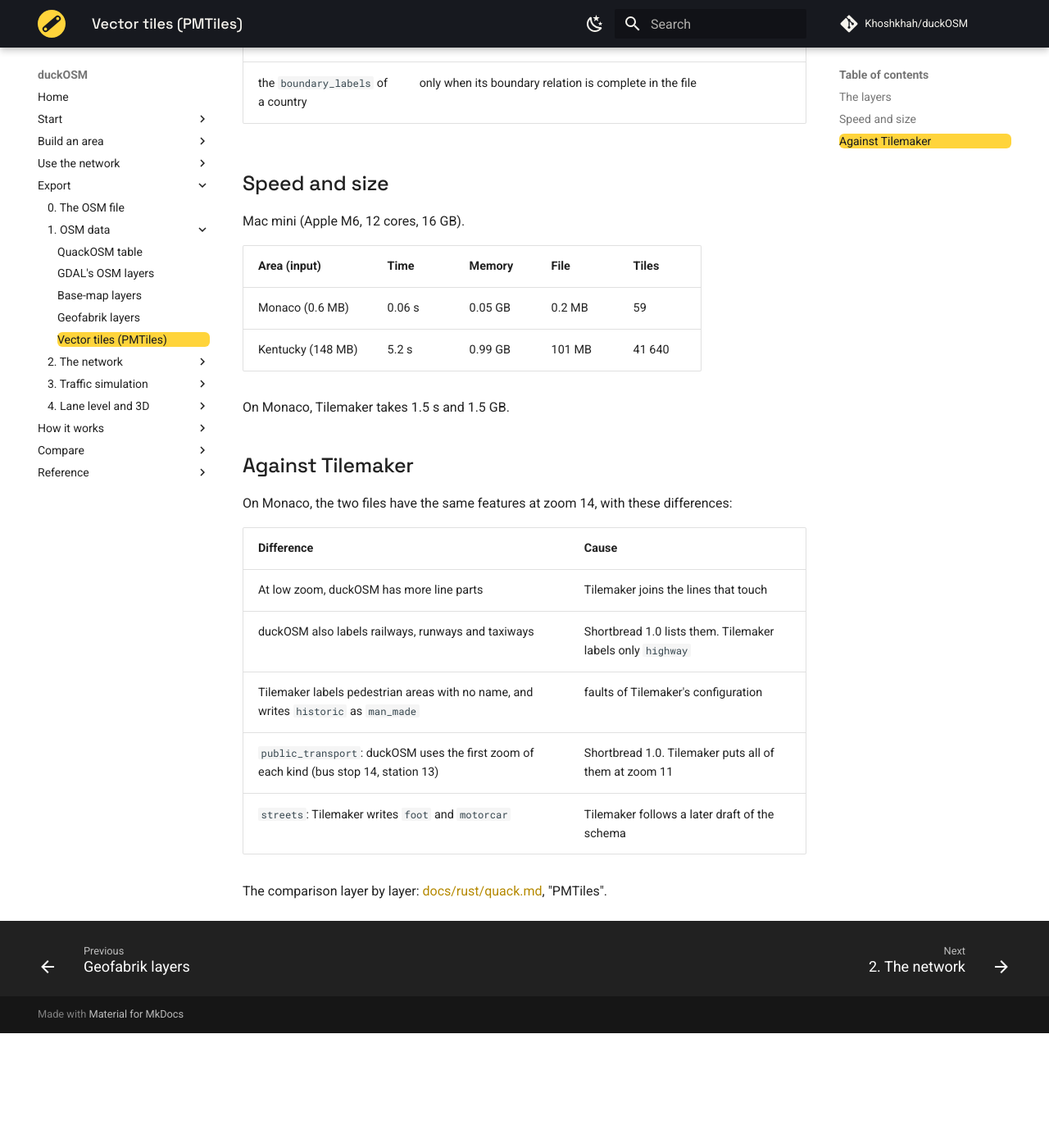
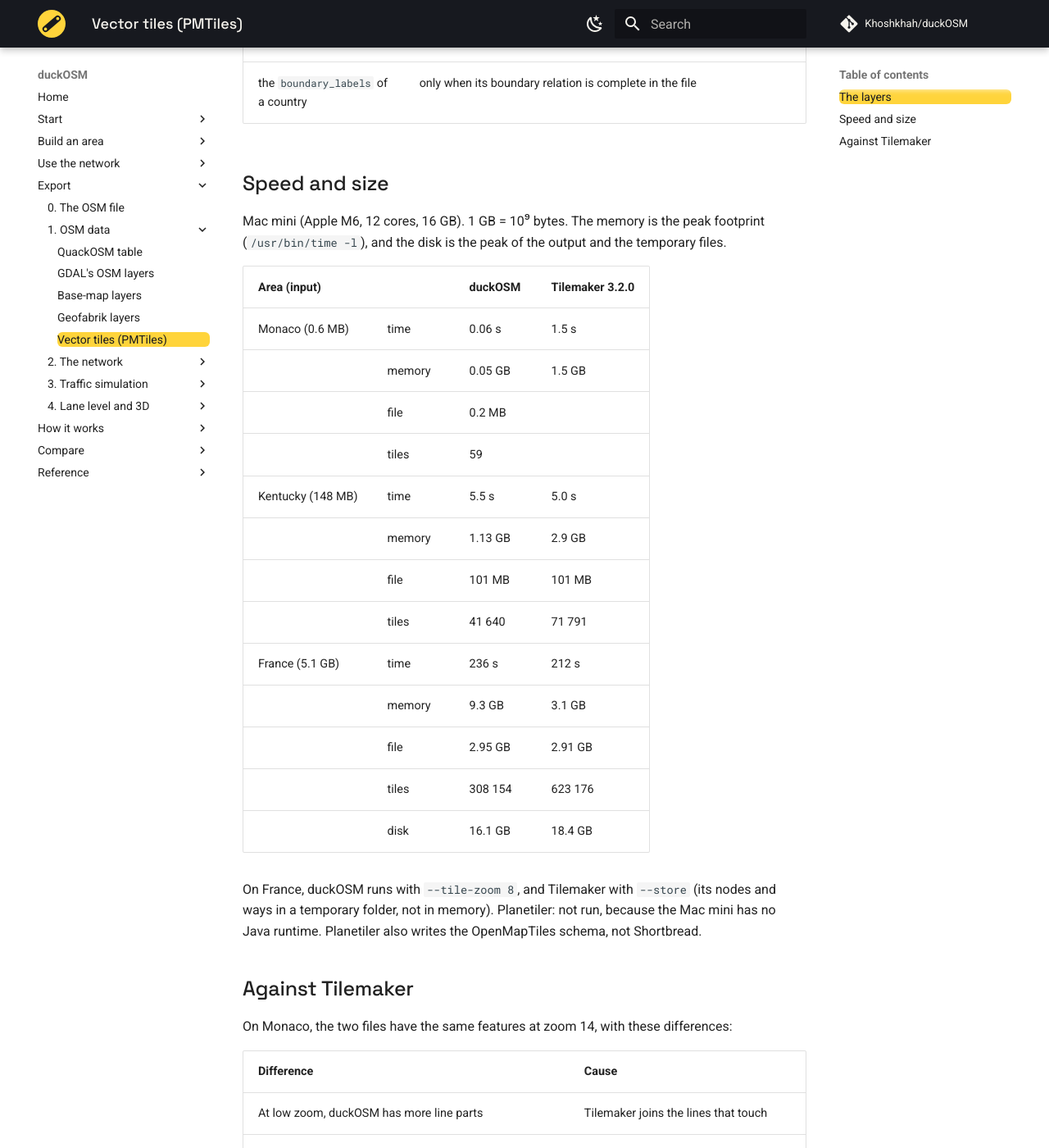
Before and after one commit to Khoshkhah/duckOSM, an MkDocs documentation site: the page built from docs/exports/pmtiles.md, in a window 1280 px wide and 1400 px high, scrolled down 1979 px. Shown: the whole window at 82% size. Built offline with MkDocs 1.6.1 and Material for MkDocs 9.7.7, drawn with Linux system fonts in a browser that asks for light colours; comment, search, counter and statistics services are not loaded; before the commit the page ends 3239 px from its top, so only the background shows below that.

Commit message:
docs: Vector tiles, Speed and size against Tilemaker (Kentucky, France)
Co-Authored-By: Claude Opus 5.5 <noreply@anthropic.com>

```diff
--- a/docs/exports/pmtiles.md
+++ b/docs/exports/pmtiles.md
@@ -53,14 +53,28 @@ Not in the file:
 
 ## Speed and size
 
-Mac mini (Apple M6, 12 cores, 16 GB).
+Mac mini (Apple M6, 12 cores, 16 GB). 1 GB = 10⁹ bytes. The memory is the peak footprint (`/usr/bin/time -l`), and
+the disk is the peak of the output and the temporary files.
 
-| Area (input) | Time | Memory | File | Tiles |
-|---|---|---|---|---|
-| Monaco (0.6 MB) | 0.06 s | 0.05 GB | 0.2 MB | 59 |
-| Kentucky (148 MB) | 5.2 s | 0.99 GB | 101 MB | 41 640 |
+| Area (input) | | duckOSM | Tilemaker 3.2.0 |
+|---|---|---|---|
+| Monaco (0.6 MB) | time | 0.06 s | 1.5 s |
+| | memory | 0.05 GB | 1.5 GB |
+| | file | 0.2 MB | |
+| | tiles | 59 | |
+| Kentucky (148 MB) | time | 5.5 s | 5.0 s |
+| | memory | 1.13 GB | 2.9 GB |
+| | file | 101 MB | 101 MB |
+| | tiles | 41 640 | 71 791 |
+| France (5.1 GB) | time | 236 s | 212 s |
+| | memory | 9.3 GB | 3.1 GB |
+| | file | 2.95 GB | 2.91 GB |
+| | tiles | 308 154 | 623 176 |
+| | disk | 16.1 GB | 18.4 GB |
 
-On Monaco, Tilemaker takes 1.5 s and 1.5 GB.
+On France, duckOSM runs with `--tile-zoom 8`, and Tilemaker with `--store` (its nodes and ways in a temporary folder,
+not in memory). Planetiler: not run, because the Mac mini has no Java runtime. Planetiler also writes the OpenMapTiles
+schema, not Shortbread.
 
 ## Against Tilemaker
 
```
